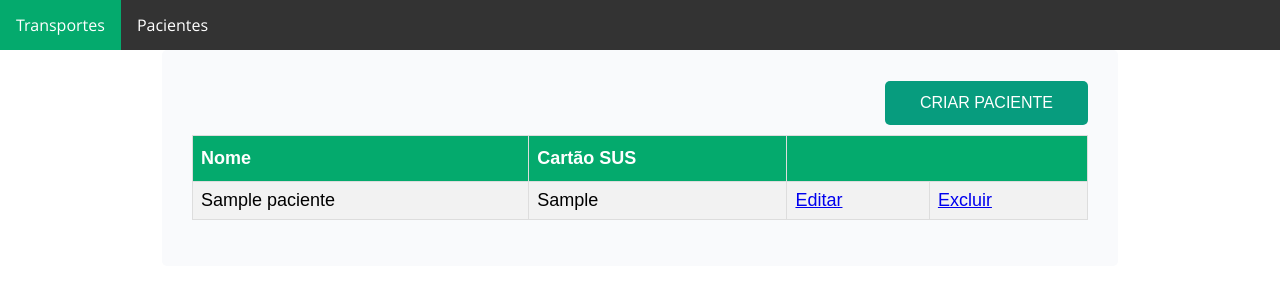
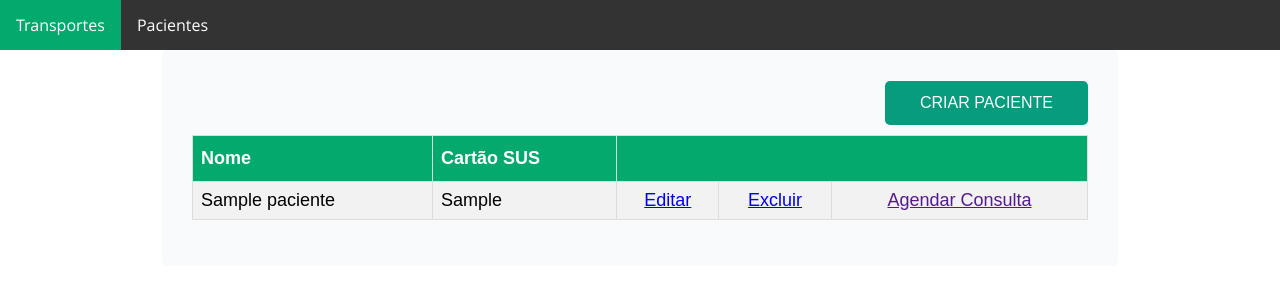
Before and after one commit to LyneCrist/Projeto-de-Integracao-Agendamento, a Django app: page /pacientes/ in a window 1280 px wide. Shown: the top 300 px of the page. Run offline with Django 5.2, Linux system fonts and the light colour scheme; tables that the repository leaves empty hold one stand-in row (values such as "Sample post"); parts of the project's set-up code (start-up, migrations or seed data) failed here and were passed over.

Commit message:
Inserido link 'Agendar Consulta' para lista paciente

```diff
--- a/pacientes/templates/lista_pacientes.html
+++ b/pacientes/templates/lista_pacientes.html
@@ -37,18 +37,22 @@ Lista Pacientes
                 <tr>
                     <th>Nome</th>
                     <th>Cartão SUS</th>
-                    <th colspan="2"></th>
+                    <th colspan="3"></th>
                 </tr>
                 {% for paciente in pacientes %}
                 <tr>
                     <td>{{ paciente.nome }}</td>
                     <td>{{ paciente.cartao_sus }}</td>
-                    <td>
-                        <a href="{% url 'editar_paciente' paciente.id %}">Editar</a>
+                    <td class="td-align-center"">
+                        <a href=" {% url 'editar_paciente' paciente.id %}">Editar</a>
                     </td>
-                    <td>
-                        <a href="{% url 'excluir_paciente' paciente.id %}">Excluir</a>
+                    <td class="td-align-center"">
+                        <a href=" {% url 'excluir_paciente' paciente.id %}">Excluir</a>
                     </td>
+                    <td class="td-align-center"">
+                        <a href="">Agendar Consulta</a>
+                    </td>
+
                 </tr>
                 {% endfor %}
             </table>
--- a/templates/static/css/list.css
+++ b/templates/static/css/list.css
@@ -61,3 +61,7 @@ a.button-link {
     background-color: #04AA6D;
     color: white;
 }
+
+.data-list-atlas .td-align-center {
+    text-align: center;
+}
```
